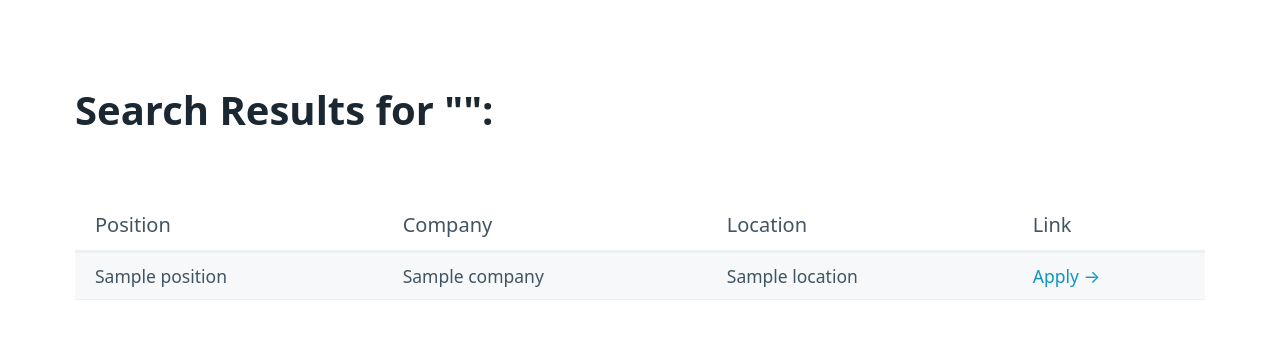
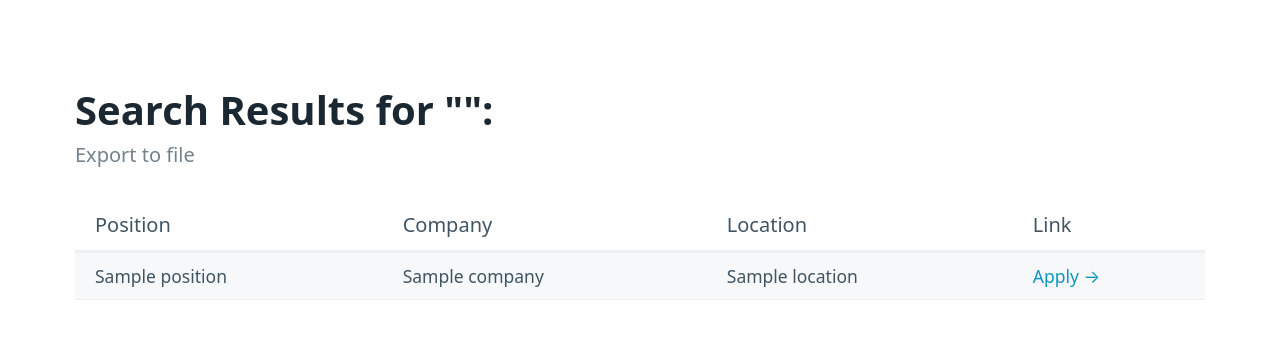
Before and after one commit to jonggulee/py-job-scraper, a Flask app: template templates/search.html in a window 1280 px wide. Shown: the top 339 px of the page. Run offline with Flask 3, Linux system fonts and the light colour scheme; the template is opened without the code that fills it: most values are stand-ins (such as "Sample title", 1, 10 or a date in 2020).

Commit message:
Added file download

```diff
--- a/main.py
+++ b/main.py
@@ -1,17 +1,19 @@
-from flask import Flask, render_template, request
+from flask import Flask, render_template, request, redirect, send_file
 from extractors.wwr import extract_wwr_jobs
+from file import save_to_file
 
 app = Flask("JobScrapper")
+db = {}
 
 @app.route("/")
 def home():
     return render_template("home.html", name="jake")
 
-db = {}
-
 @app.route("/search")
 def search():
     keyword = request.args.get("keyword")
+    if keyword == None:
+        return redirect("/")
     if keyword in db:
         jobs = db[keyword]
     else:
@@ -20,4 +22,14 @@ def search():
         db[keyword] = jobs
     return render_template("search.html", keyword=keyword, jobs=jobs)
 
+@app.route("/export")
+def export():
+    keyword = request.args.get("keyword")
+    if keyword == None:
+        return redirect("/")
+    if keyword not in db:
+        return redirect(f"/search?keyword={keyword}")
+    save_to_file(keyword, db[keyword])
+    return send_file(f"{keyword}.csv", as_attachment=True)
+
 app.run("0.0.0.0", port=4000)
--- a/templates/search.html
+++ b/templates/search.html
@@ -9,7 +9,10 @@
 </head>
 <body>
   <main class="container">
+    <hgroup>
       <h1>Search Results for "{{keyword}}":</h1>
+      <a target="_black" href="/export?keyword={{keyword}}">Export to file</a>
+    </hgroup>
     <figure>
       <table role="grid">
           <thead>
```
Also changed, not shown: 1 other file. Lines whose indentation alone changed are shown as unchanged.
